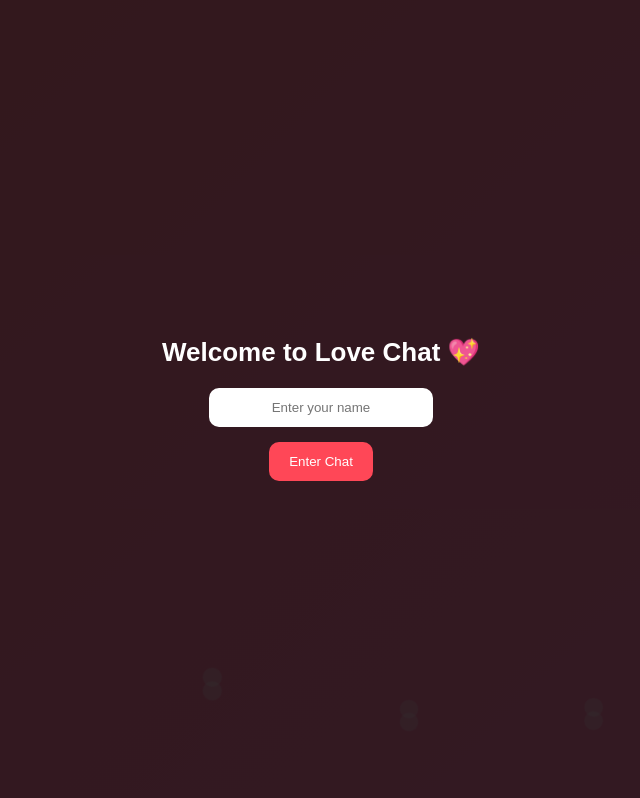
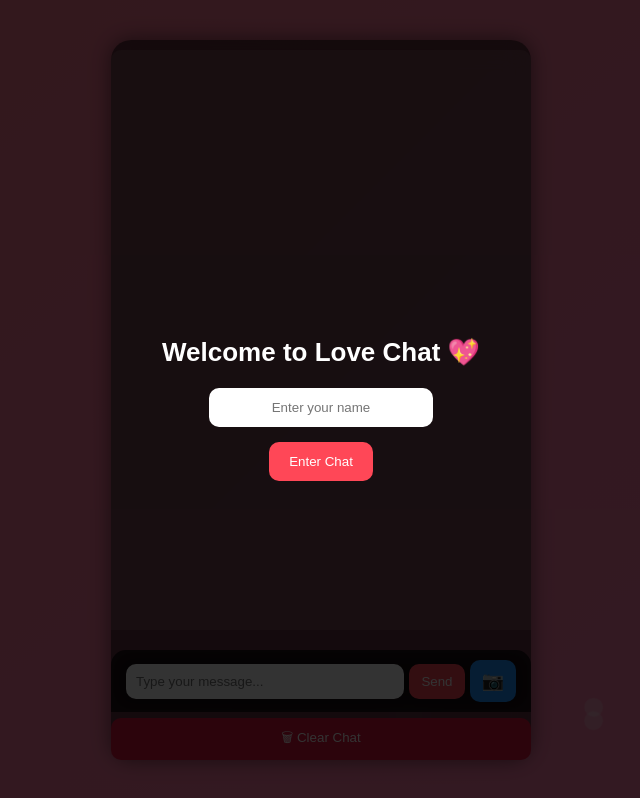
Before and after one commit to chandkishor0/BubblesChat, a plain HTML site: page index.html in a window 1280 px wide. Shown: the whole page, without its empty margins (319-959 px from the left). Drawn offline with Linux system fonts and the light colour scheme.

Commit message:
Update index.html

```diff
--- a/index.html
+++ b/index.html
@@ -11,9 +11,9 @@ body {margin:0;height:100vh;display:flex;justify-content:center;align-items:cent
 .bubble::before{top:-10px;left:0;background:rgba(255,255,255,0.3);}
 .bubble::after{left:10px;top:0;background:rgba(255,255,255,0.3);}
 @keyframes rise{0%{transform:translateY(0) rotate(45deg) scale(0.8);opacity:0.7;}50%{opacity:1;}100%{transform:translateY(-110vh) rotate(45deg) scale(1.5);opacity:0;}}
-.chat-container{width:95%;max-width:420px;background:rgba(0,0,0,0.6);backdrop-filter:blur(12px);border-radius:20px;padding:15px 15px 60px 15px;color:white;box-shadow:0 0 20px rgba(0,0,0,0.5);z-index:2;display:flex;flex-direction:column;height:90vh;position:relative; display:none;}
+.chat-container{width:95%;max-width:420px;background:rgba(0,0,0,0.6);backdrop-filter:blur(12px);border-radius:20px;color:white;box-shadow:0 0 20px rgba(0,0,0,0.5);z-index:2;display:flex;flex-direction:column;position:relative;height:90vh;}
 .chat-container h2{text-align:center;margin:0 0 10px 0;font-size:20px;}
-#messages{flex:1;overflow-y:auto;background:rgba(255,255,255,0.1);border-radius:10px;padding:10px;margin-bottom:5px;}
+#messages{flex:1;overflow-y:auto;background:rgba(255,255,255,0.1);border-radius:10px 10px 0 0;padding:10px;margin-bottom:0;}
 .message{margin:5px 0;padding:8px 12px;border-radius:12px;display:inline-block;max-width:75%;word-wrap:break-word;position:relative;}
 .message.new{animation:flip 0.6s ease;}
 @keyframes flip{from{transform:rotateY(90deg);opacity:0;}to{transform:rotateY(0);opacity:1;}}
@@ -21,7 +21,7 @@ body {margin:0;height:100vh;display:flex;justify-content:center;align-items:cent
 .anuradha{background:#90ee90;color:black;align-self:flex-end;}
 .timestamp{font-size:10px;color:#eee;display:block;text-align:right;margin-top:3px;}
 .message img{max-width:100%;border-radius:8px;margin-top:5px;}
-.input-row{display:flex;gap:5px;align-items:center;position:absolute;bottom:10px;left:15px;right:15px;}
+.input-row{display:flex;gap:5px;align-items:center;position:sticky;bottom:0;left:0;right:0;padding:10px 15px;background:rgba(0,0,0,0.6);backdrop-filter:blur(12px);border-top-left-radius:15px;border-top-right-radius:15px;z-index:5;}
 #messageInput{flex:1;padding:10px;border:none;border-radius:10px;}
 button{padding:10px 12px;border:none;border-radius:10px;cursor:pointer;}
 .send-btn{background:#ff4757;color:white;}
```
